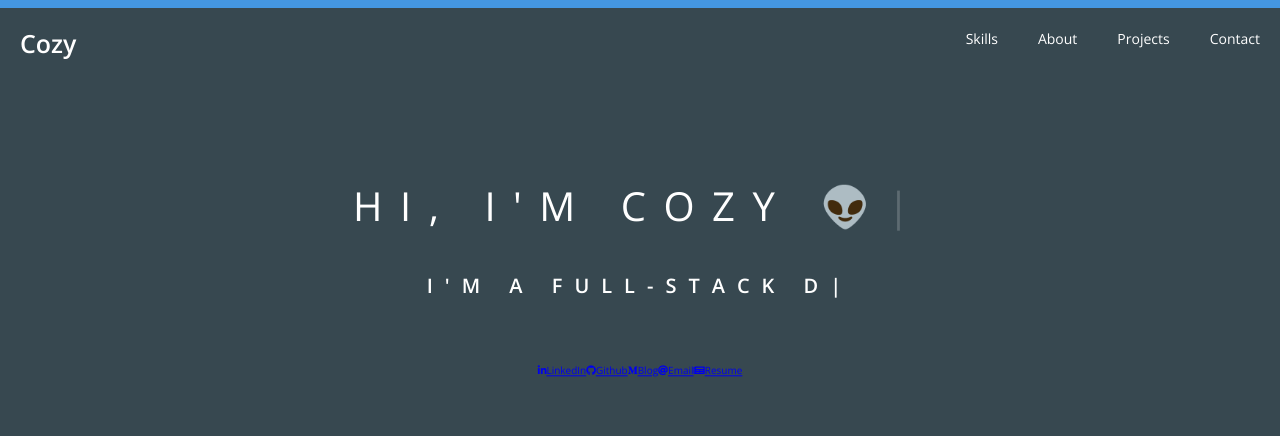
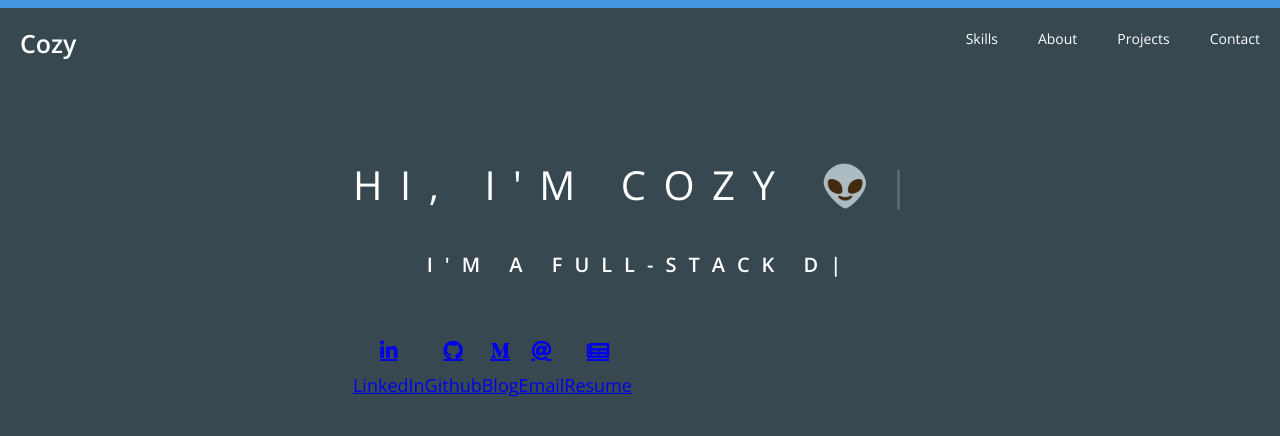
Before and after one commit to ItsCosmas/itscosmas.github.io, a React (Create React App) app: page / in a window 1280 px wide. Shown: the top 436 px of the page. Built offline with nearby package versions, Linux system fonts and the light colour scheme.

Commit message:
Styling the social buttons

```diff
--- a/src/components/socialButtons/socialButtons.js
+++ b/src/components/socialButtons/socialButtons.js
@@ -5,6 +5,7 @@ class SocialButtons extends React.Component {
 
         return (
             <React.Fragment>
+                <div className={'social__container'}>
                     <a href={`https://linkedin.com/in/cosmasgikunju/`} className={`action`} target={`_blank`}>
                         <i className="fab fa-linkedin-in"></i>
                         <span>LinkedIn</span>
@@ -25,6 +26,7 @@ class SocialButtons extends React.Component {
                         <i className="fas fa-newspaper"></i>
                         <span>Resume</span>
                     </a>
+                </div>
             </React.Fragment>
         );
 
--- a/src/styles/index.scss
+++ b/src/styles/index.scss
@@ -1,3 +1,29 @@
 @import url('https://fonts.googleapis.com/css?family=Open+Sans:300,400,600');
 
 @import './global/_main.scss';
+
+
+.social__container {
+    display: flex;
+}
+.action{
+    display: flex;
+    flex-direction: column;
+    text-align: center;
+    transition: 150ms ease-in-out;
+    transform: translateY(0);
+
+    &:hover{
+        transform: translateY(-1rem);
+    }
+
+    i {
+        font-size: 2rem;
+    }
+
+    span {
+        margin-top: 1rem;
+        font-size: 1.8rem;
+        font-weight: 300;
+    }
+}
```
Lines whose indentation alone changed are shown as unchanged.
